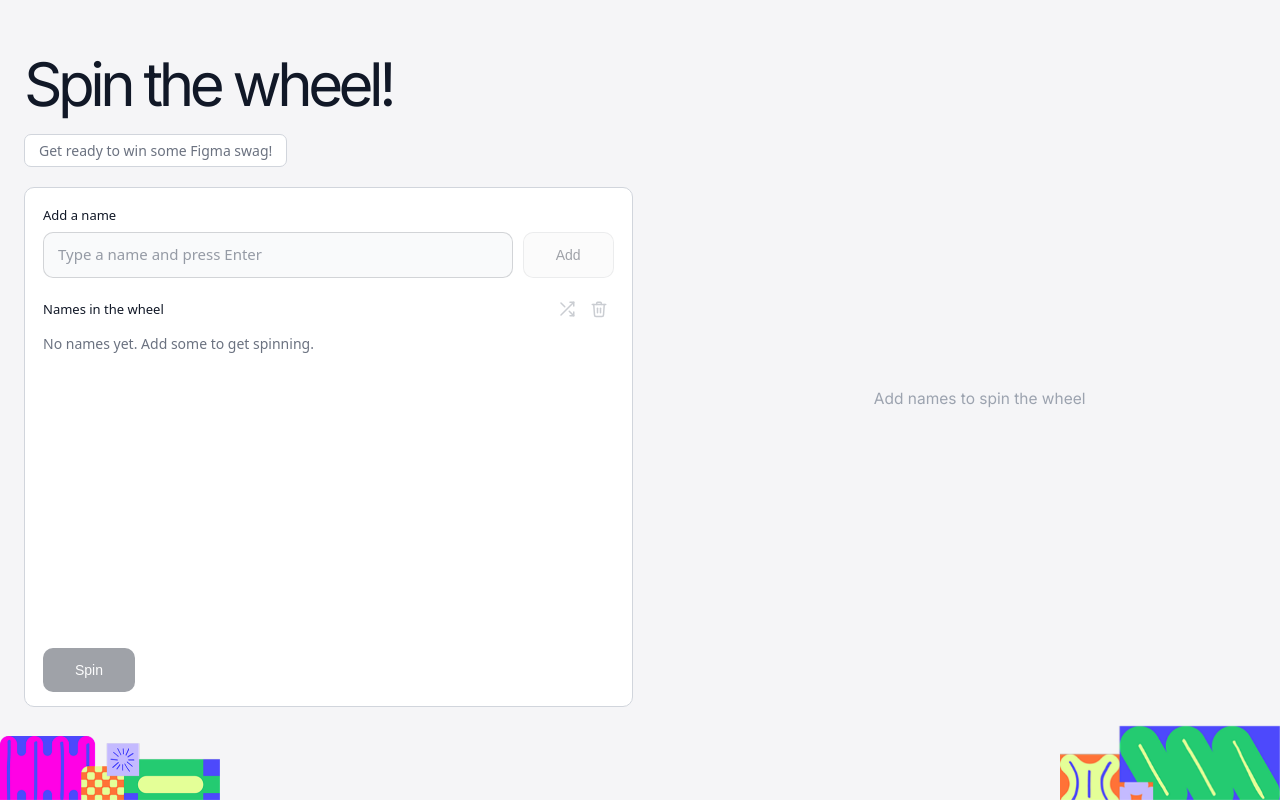
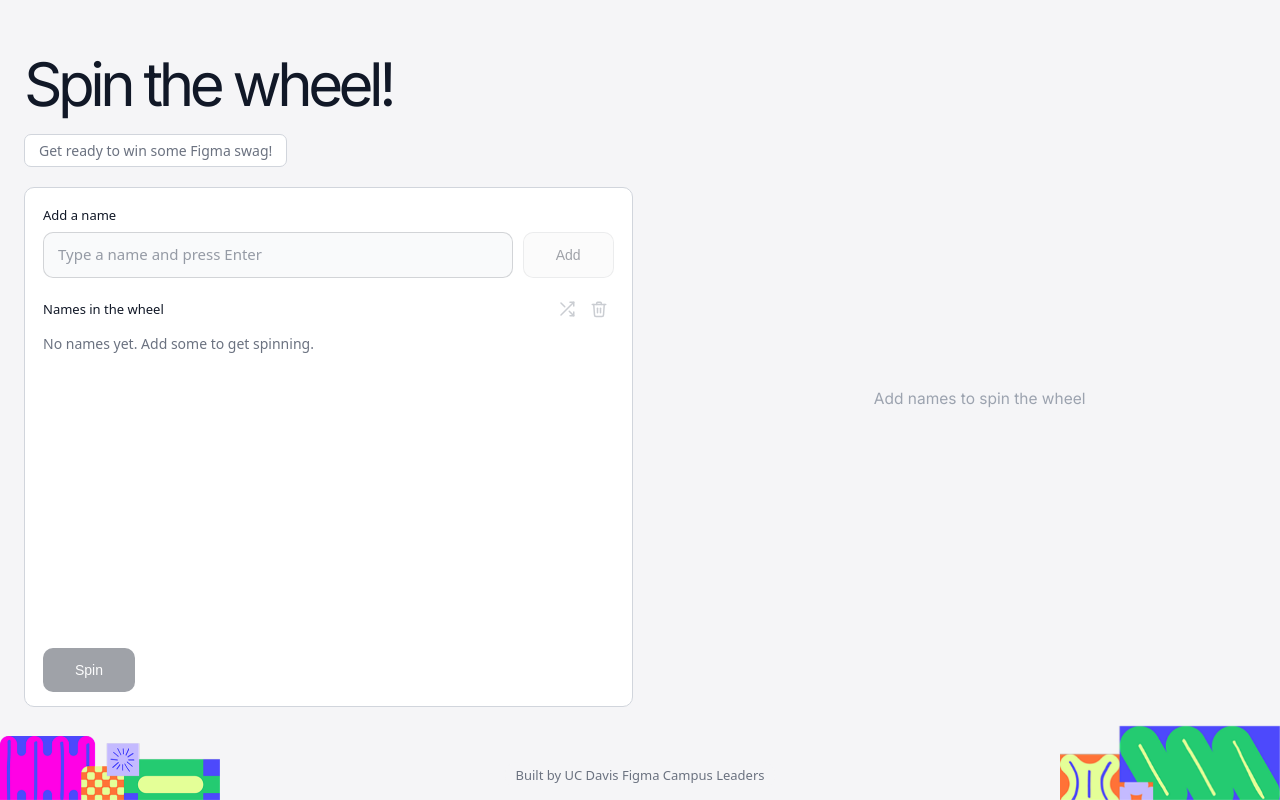
Before and after one commit to jjfong09/figmawheel, a React (Vite) app: page / in a window 1280 px wide. Built offline with nearby package versions, Linux system fonts and the light colour scheme.

Commit message:
add watermark

```diff
--- a/index.html
+++ b/index.html
@@ -4,7 +4,7 @@
     <meta charset="UTF-8" />
     <link rel="icon" type="image/svg+xml" href="/favicon.svg" />
     <meta name="viewport" content="width=device-width, initial-scale=1.0" />
-    <title>Spin the wheel!</title>
+    <title>Figma Spin the wheel!</title>
     <link rel="preconnect" href="https://fonts.googleapis.com" />
     <link rel="preconnect" href="https://fonts.gstatic.com" crossorigin />
     <link href="https://fonts.googleapis.com/css2?family=Inter:wght@400;500;600&display=swap" rel="stylesheet" />
--- a/src/SpinningWheelApp.tsx
+++ b/src/SpinningWheelApp.tsx
@@ -185,6 +185,10 @@ export function SpinningWheelApp() {
           setWinnerName(null)
         }}
       />
+
+      <div className="footer">
+        <span>Built by UC Davis Figma Campus Leaders</span>
+      </div>
     </div>
   )
 }
--- a/src/styles.css
+++ b/src/styles.css
@@ -441,17 +441,34 @@ body {
   bottom: 0;
 }
 
+.footer {
+  position: fixed;
+  inset-inline: 0;
+  bottom: 16px;
+  text-align: center;
+  font-size: 13px;
+  color: var(--muted);
+  pointer-events: none;
+}
+
+.footer span {
+  background: rgba(245, 245, 247, 0.8);
+  backdrop-filter: blur(10px);
+  padding: 4px 10px;
+  border-radius: 999px;
+}
+
 @media (max-width: 900px) {
   .page {
     height: auto;
     min-height: 100vh;
     overflow-y: auto;
-    padding: 24px 12px;
+    padding: 24px 12px 40px;
   }
 
   .layout {
     grid-template-columns: minmax(0, 1fr);
-    padding: 16px 18px 24px;
+    padding: 16px 18px 40px;
     min-height: auto;
   }
 
```
